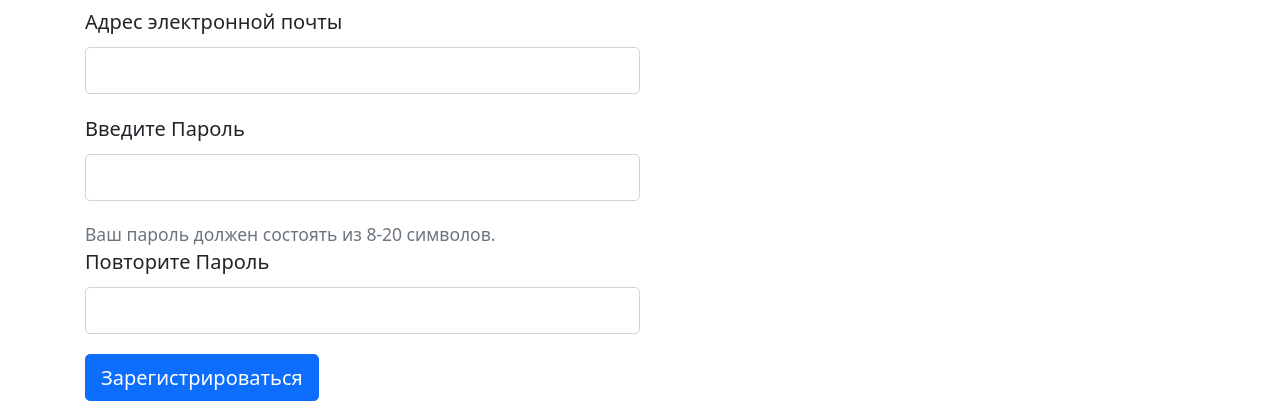
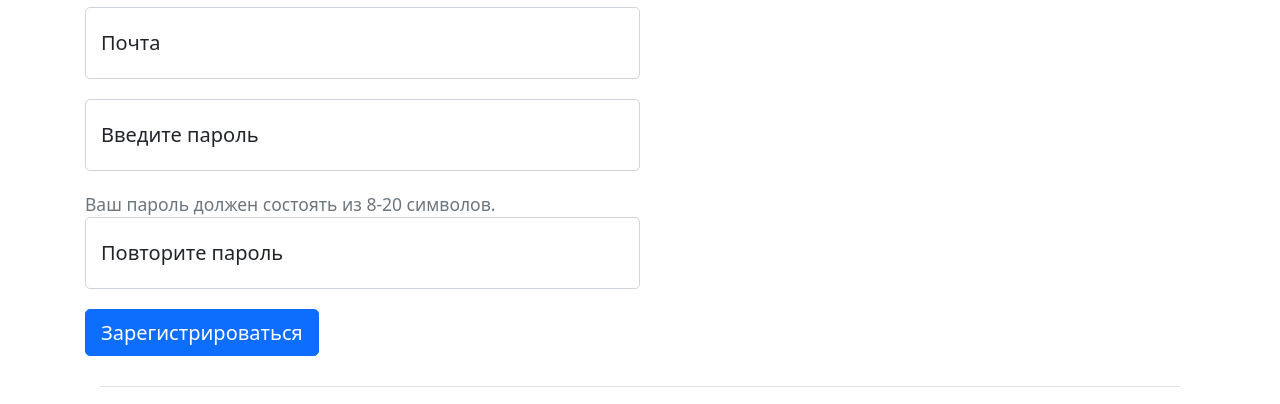
Before and after one commit to MaximMakushin/MaximMakushin.github.io, a plain HTML site: page register.html in a window 1280 px wide. Shown: the part 279-683 px from the top of the page. Drawn offline with nearby package versions, Linux system fonts and the light colour scheme.

Commit message:
Add files via upload

```diff
--- a/register.html
+++ b/register.html
@@ -67,20 +67,34 @@
             <h2 class=" header-message">Регистрация</h2>
           <form>
             <div class="mb-3 col-lg-6">
-              <label for="exampleInputEmail1" class="form-label">Адрес электронной почты</label>
-              <input type="email" class="form-control" id="exampleInputEmail1">
+              <div class="form-floating mb-3">
+                <input type="email" class="form-control" id="floatingInput" placeholder="email@example.com" value="" required>
+                <label for="floatingInput">Почта</label>
+              <div class="invalid-feedback">
+                Введите коректный адрес почты!
+              </div>
+              </div>
             </div>
             <div class="mb-3 col-lg-6">
-              <label for="exampleInputPassword1" class="form-label" >Введите Пароль</label>
-              <input type="password" class="form-control" id="exampleInputPassword1" aria-describedby="passwordHelpBlock">
+              <div class="form-floating mb-3">
+                <input type="password" class="form-control" id="myInput" placeholder="Введите пароль" value="" required>
+                <label for="floatingPassword">Введите пароль</label>
+                <div class="invalid-feedback">
+                  Пожалуйста, введите пароль!
+                </div>
+              </div>
             </div>
             <div id="passwordHelpBlock" class="form-text col-lg-6">
               Ваш пароль должен состоять из 8-20 символов.
             </div>
             <div class="mb-3 col-lg-6">
-              <label for="exampleInputPassword1" class="form-label">Повторите Пароль</label>
-              <input type="password" class="form-control" id="exampleInputPassword1">
-            </div>
+              <div class="form-floating mb-3">
+                <input type="password" class="form-control" id="myInputNow" placeholder="Введите пароль" value="" required>
+                <label for="floatingPassword">Повторите пароль</label>
+                <div class="invalid-feedback">
+                  Пожалуйста, повторите пароль!
+                </div>
+              </div>
             <button type="submit" class="btn btn-primary">Зарегистрироваться</button>
           </form>
         </div>
```
Also changed, not shown: CSS/main.css (+0 -20 lines), vxod.html (+14 -4 lines).
